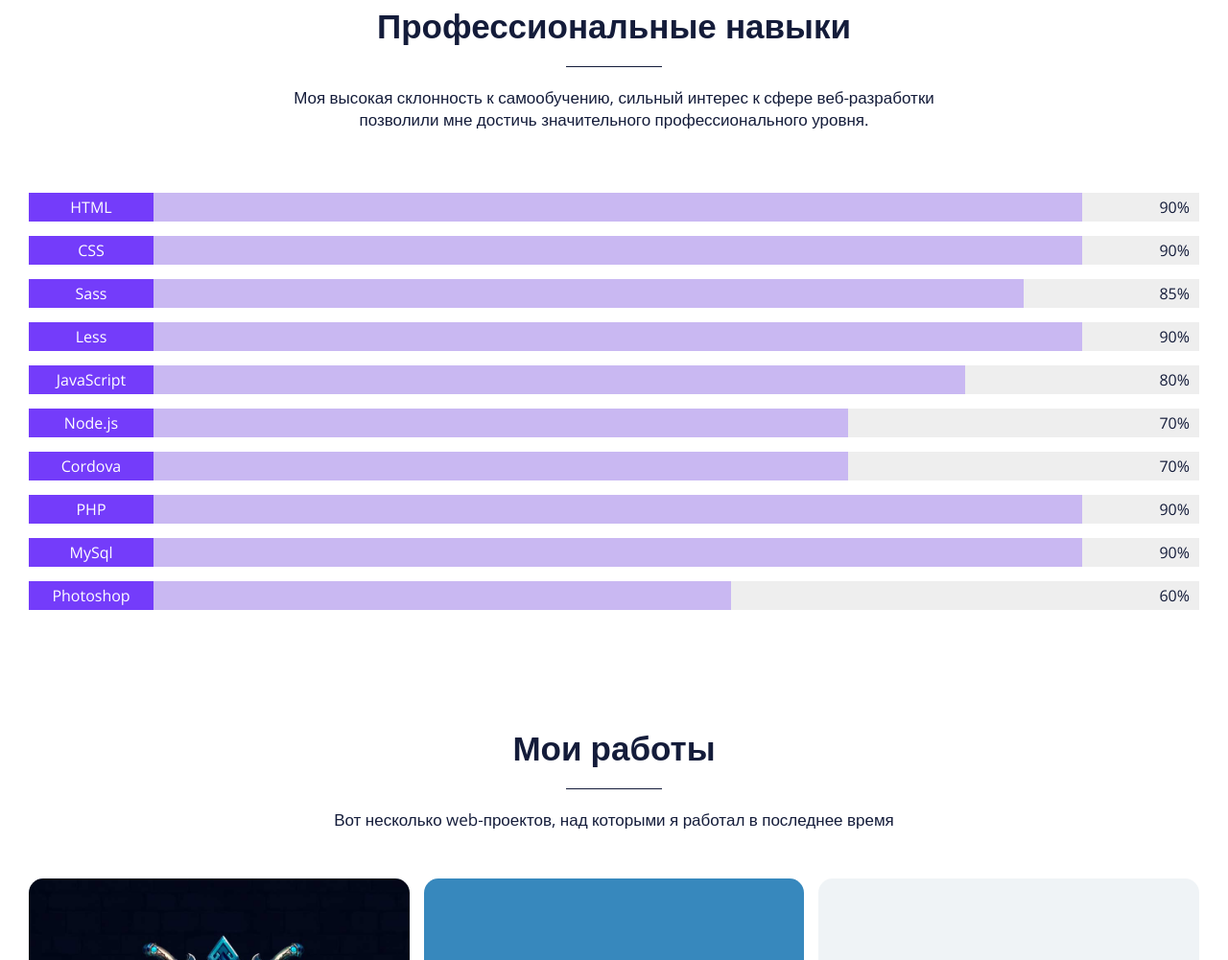
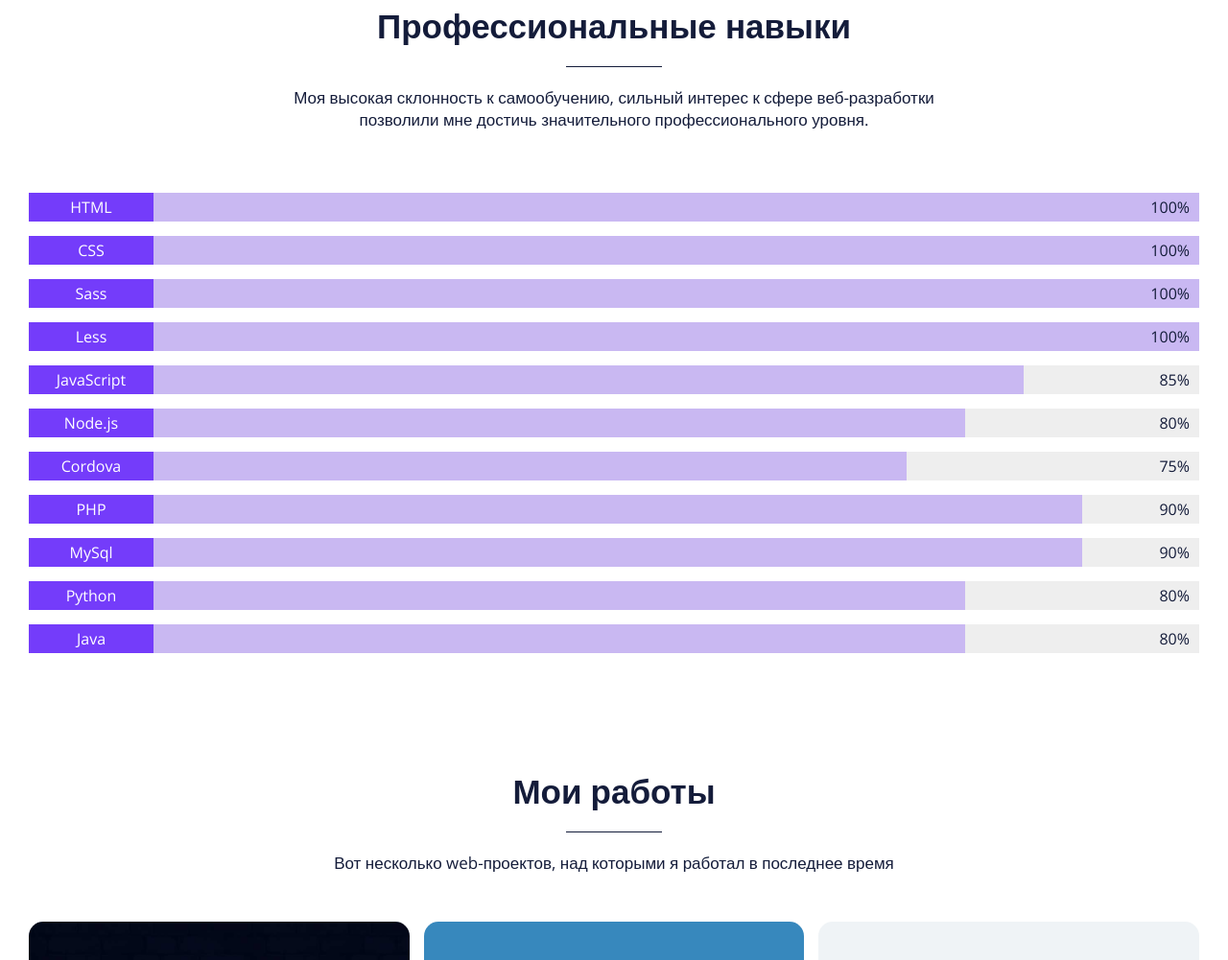
Before and after one commit to Begov/begov.github.io, a plain HTML site: page index.html in a window 1280 px wide. Shown: the part 1171-2172 px from the top of the page at 96% size. Drawn offline with nearby package versions, Linux system fonts and the light colour scheme.

Commit message:
Обновление навыков

```diff
--- a/index.html
+++ b/index.html
@@ -64,38 +64,38 @@
         <div class="progress-bar animate" data-animate="progress-show">
           <div class="progress-block">
             <div class="progress-title">HTML</div>
-            <div class="progress-line" style="width: 90%;"></div>
-            <div class="progress-info">90%</div>
+            <div class="progress-line" style="width: 100%;"></div>
+            <div class="progress-info">100%</div>
           </div>
           <div class="progress-block">
             <div class="progress-title">CSS</div>
-            <div class="progress-line" style="width: 90%;"></div>
-            <div class="progress-info">90%</div>
+            <div class="progress-line" style="width: 100%;"></div>
+            <div class="progress-info">100%</div>
           </div>
           <div class="progress-block">
             <div class="progress-title">Sass</div>
+            <div class="progress-line" style="width: 100%;"></div>
+            <div class="progress-info">100%</div>
+          </div>
+          <div class="progress-block">
+            <div class="progress-title">Less</div>
+            <div class="progress-line" style="width: 100%;"></div>
+            <div class="progress-info">100%</div>
+          </div>
+          <div class="progress-block">
+            <div class="progress-title">JavaScript</div>
             <div class="progress-line" style="width: 85%;"></div>
             <div class="progress-info">85%</div>
           </div>
           <div class="progress-block">
-            <div class="progress-title">Less</div>
-            <div class="progress-line" style="width: 90%;"></div>
-            <div class="progress-info">90%</div>
-          </div>
-          <div class="progress-block">
-            <div class="progress-title">JavaScript</div>
+            <div class="progress-title">Node.js</div>
             <div class="progress-line" style="width: 80%;"></div>
             <div class="progress-info">80%</div>
           </div>
           <div class="progress-block">
-            <div class="progress-title">Node.js</div>
-            <div class="progress-line" style="width: 70%;"></div>
-            <div class="progress-info">70%</div>
-          </div>
-          <div class="progress-block">
             <div class="progress-title">Cordova</div>
-            <div class="progress-line" style="width: 70%;"></div>
-            <div class="progress-info">70%</div>
+            <div class="progress-line" style="width: 75%;"></div>
+            <div class="progress-info">75%</div>
           </div>
           <div class="progress-block">
             <div class="progress-title">PHP</div>
@@ -108,9 +108,14 @@
             <div class="progress-info">90%</div>
           </div>
           <div class="progress-block">
-            <div class="progress-title">Photoshop</div>
-            <div class="progress-line" style="width: 60%;"></div>
-            <div class="progress-info">60%</div>
+            <div class="progress-title">Python</div>
+            <div class="progress-line" style="width: 80%;"></div>
+            <div class="progress-info">80%</div>
+          </div>
+          <div class="progress-block">
+            <div class="progress-title">Java</div>
+            <div class="progress-line" style="width: 80%;"></div>
+            <div class="progress-info">80%</div>
           </div>
         </div>
       </div>
```
